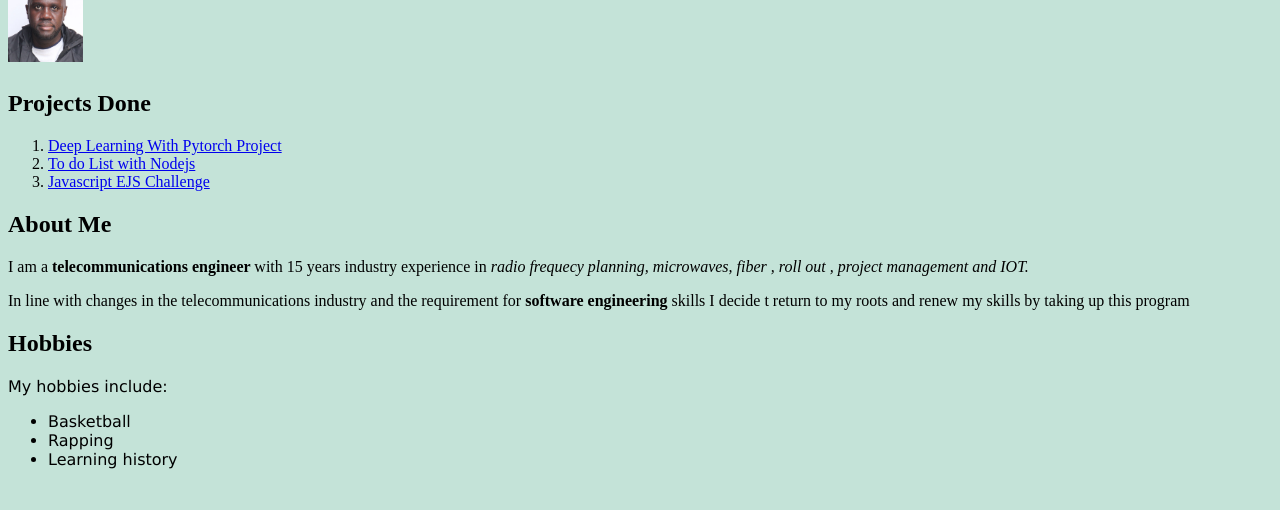
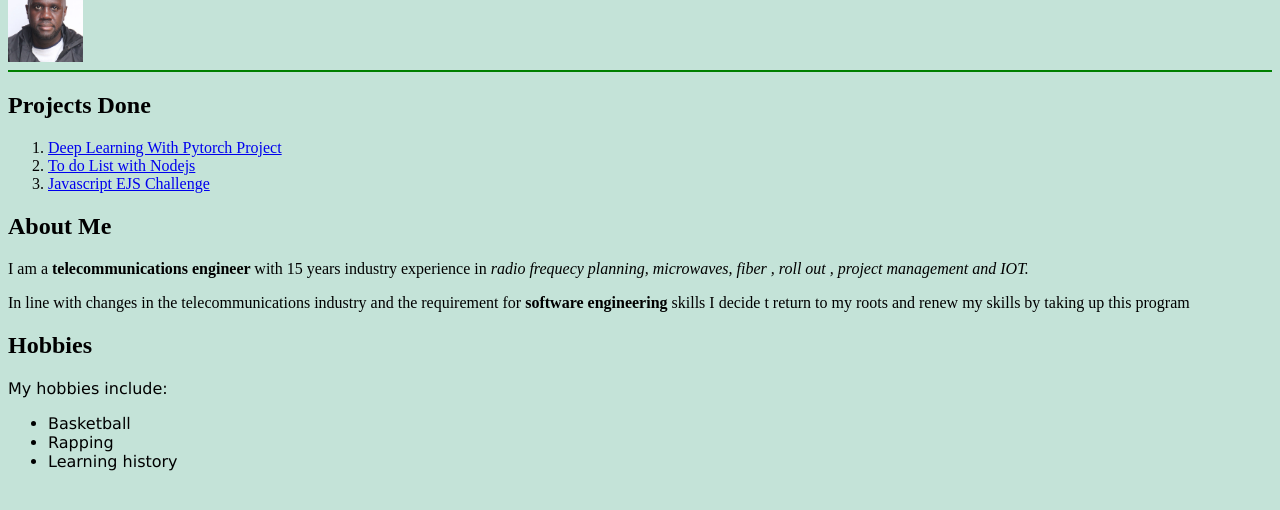
Before and after one commit to ojayallday/Portfolio_Landing_Page, a plain HTML site: page index.html in a window 1280 px wide. Shown: the part 46-556 px from the top of the page. Drawn offline with Linux system fonts and the light colour scheme.

Commit message:
spacing and styling updates with css

```diff
--- a/css/styles.css
+++ b/css/styles.css
@@ -6,12 +6,15 @@ body{
     width: 75px;
     float: left;
     padding-right: 50px;
+
 }
 .intro{
     padding-bottom: 50px;
+    border-bottom: 2px solid green;
 }
 .projectsection{
     padding-top: 150px;
+    border-bottom: 2px solid green;
 }
 .hobbies{
     font-weight: 200;
```
